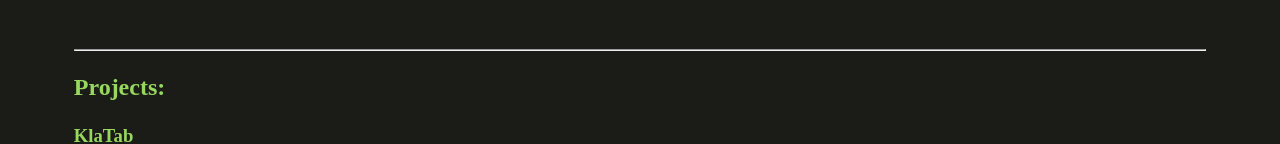
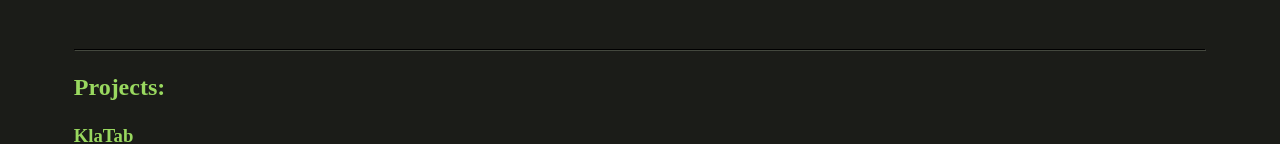
Before and after one commit to Erebur/erebur.github.io, a plain HTML site: page index.html in a window 1280 px wide. Shown: the part 427-571 px from the top of the page. Drawn offline with Linux system fonts and the light colour scheme.

```diff
--- a/main.css
+++ b/main.css
@@ -13,7 +13,7 @@ a {
 }
 
 hr {
-  color: #44483e;
+  border-color: #44483e;
 }
 
 /*# sourceMappingURL=main.css.map */
```
